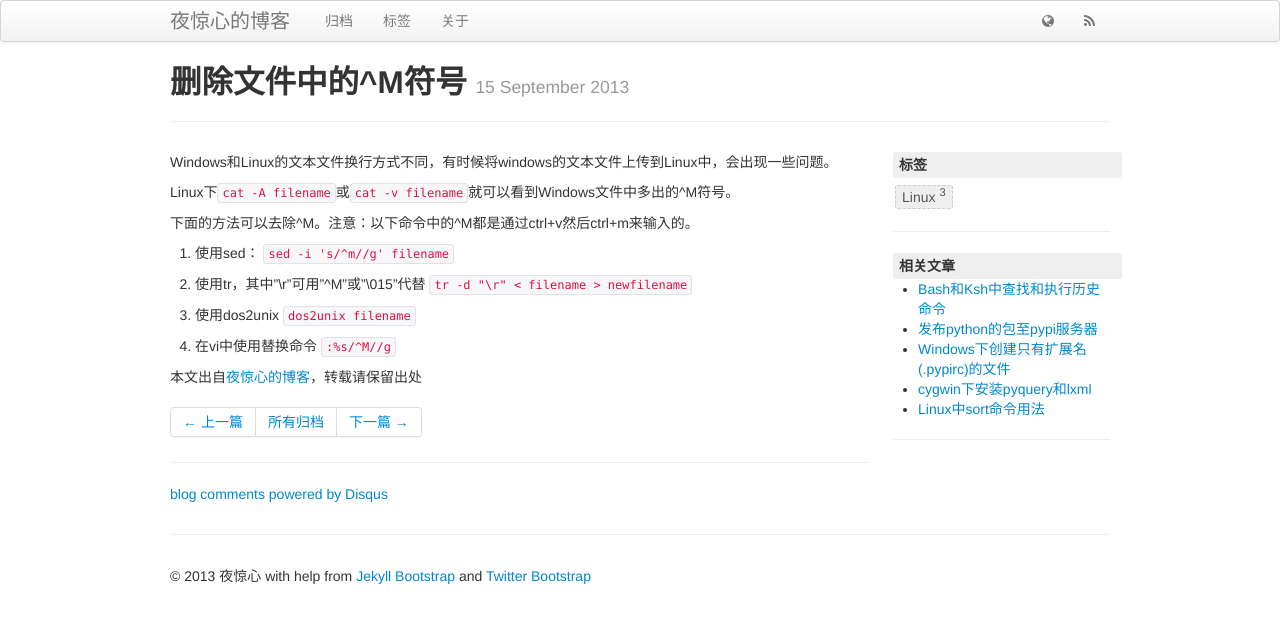
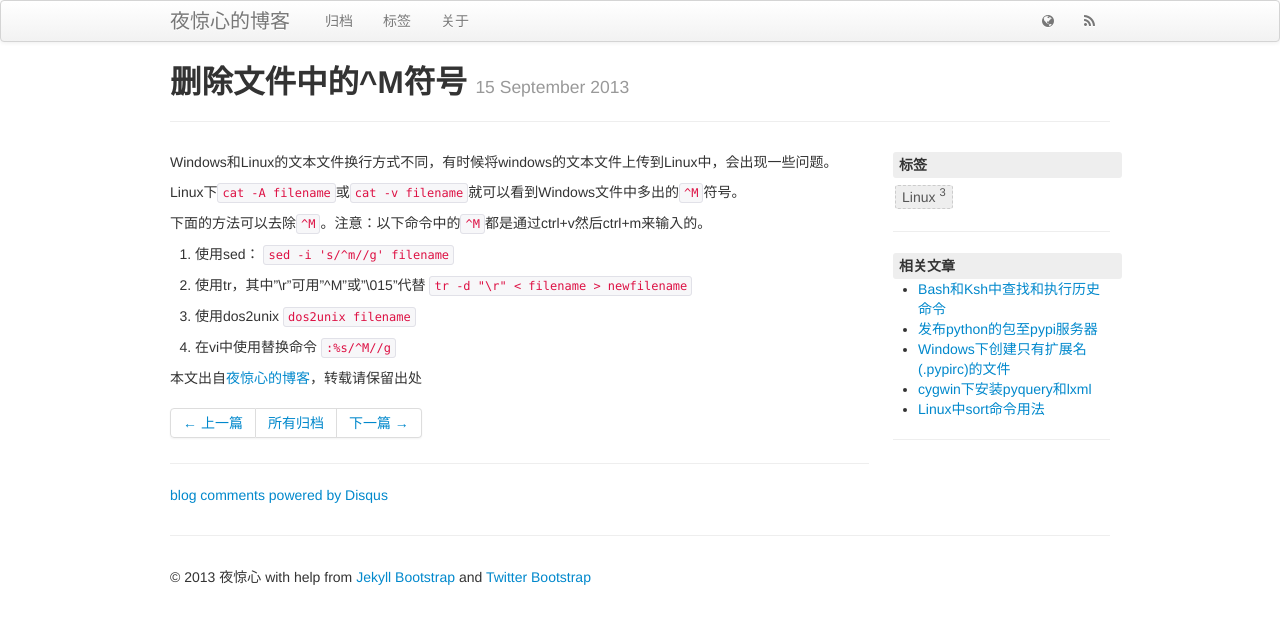
Before and after one commit to yejinxin/yejinxin.github.io, a Jekyll site: the page built from _posts/2013-09-15-deal-with-^M-in-file.md, in a window 1280 px wide. Shown: the top 624 px of the page. Built offline with Jekyll 4.4.1, drawn with Linux system fonts in a browser that asks for light colours; Markdown is read by kramdown in place of the engine named in the settings; comment, search, counter and statistics services are not loaded.

Commit message:
^M problem fix

```diff
--- a/_posts/2013-09-15-deal-with-^M-in-file.md
+++ b/_posts/2013-09-15-deal-with-^M-in-file.md
@@ -7,9 +7,9 @@ tags: [Linux]
 
 Windows和Linux的文本文件换行方式不同，有时候将windows的文本文件上传到Linux中，会出现一些问题。
 
-Linux下`cat -A filename`或`cat -v filename`就可以看到Windows文件中多出的^M符号。
+Linux下`cat -A filename`或`cat -v filename`就可以看到Windows文件中多出的`^M`符号。
 
-下面的方法可以去除^M。注意：以下命令中的^M都是通过ctrl+v然后ctrl+m来输入的。
+下面的方法可以去除`^M`。注意：以下命令中的`^M`都是通过ctrl+v然后ctrl+m来输入的。
 <!--more-->
 
 1. 使用sed：
```
